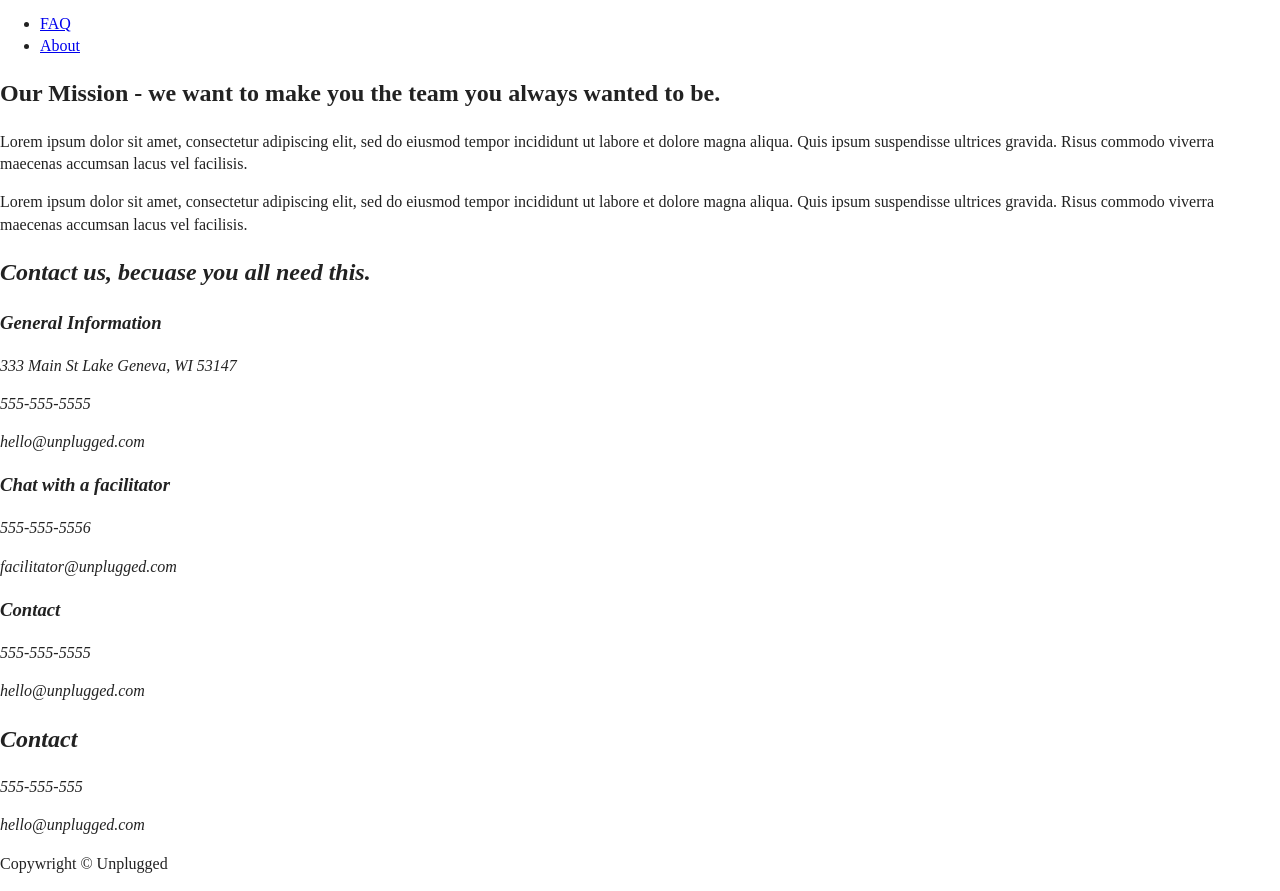
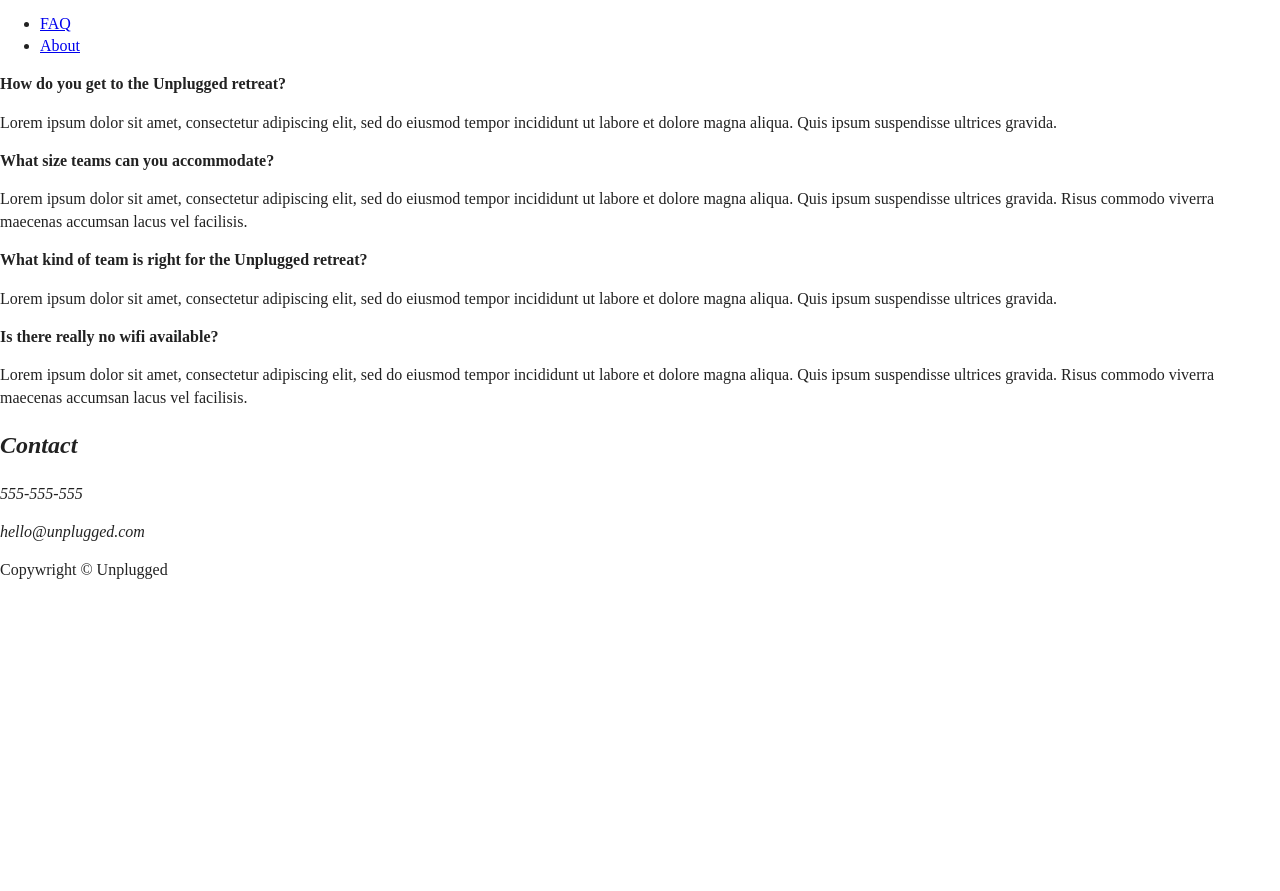
Before and after one commit to justinwellsstew/unplug, a website: page faq/index.html in a window 1280 px wide. Shown: the part 27-918 px from the top of the page. After the commit the page ends 800 px from the top, so only its background shows below. Drawn offline with Linux system fonts and the light colour scheme.

Commit message:
added faq page

```diff
--- a/faq/index.html
+++ b/faq/index.html
@@ -36,37 +36,27 @@
     </div>
 </header>
  <main>
-<section class="mission">
+<section class="faq">
   <div class="content-wrapper">
-    <div class="mission-content">
-      <h2>Our Mission - we want to make you the team you always wanted to be.</h2>
+    <div class="faq-content">
+      <p><strong>How do you get to the Unplugged retreat?</strong></p>
+      <p>Lorem ipsum dolor sit amet, consectetur adipiscing elit, sed do eiusmod tempor incididunt ut labore et dolore magna aliqua. Quis ipsum suspendisse ultrices gravida.</p>
+
+
+      <p><strong>What size teams can you accommodate?</strong></p>
       <p>Lorem ipsum dolor sit amet, consectetur adipiscing elit, sed do eiusmod tempor incididunt ut labore et dolore magna aliqua. Quis ipsum suspendisse ultrices gravida. Risus commodo viverra maecenas accumsan lacus vel facilisis.</p>
+
+
+      <p><strong>What kind of team is right for the Unplugged retreat?</strong></p>
+      <p>Lorem ipsum dolor sit amet, consectetur adipiscing elit, sed do eiusmod tempor incididunt ut labore et dolore magna aliqua. Quis ipsum suspendisse ultrices gravida.</p>
+
+
+      <p><strong>Is there really no wifi available?</strong></p>
       <p>Lorem ipsum dolor sit amet, consectetur adipiscing elit, sed do eiusmod tempor incididunt ut labore et dolore magna aliqua. Quis ipsum suspendisse ultrices gravida. Risus commodo viverra maecenas accumsan lacus vel facilisis.</p>
+
+
     </div>
 </div>
-</section>
-<section class="map">
-
-  <figure></figure>
-</section>
-<section class="contact-section">
-  <div class="content-wrapper">
-    <div class="contact-content">
-      <address>
-        <h2>Contact us, becuase you all need this.</h2>
-        <h3>General Information</h3>
-        <p>333 Main St Lake Geneva, WI 53147</p>
-        <p>555-555-5555</p>
-        <p>hello@unplugged.com</p>
-        <h3>Chat with a facilitator</h3>
-        <p>555-555-5556</p>
-       <p>facilitator@unplugged.com</p>
-       <h3>Contact</h3>
-       <p>555-555-5555</p>
-       <p>hello@unplugged.com</p>
-      </address>
-    </div>
-  </div>
 </section>
  </main>
 
```
